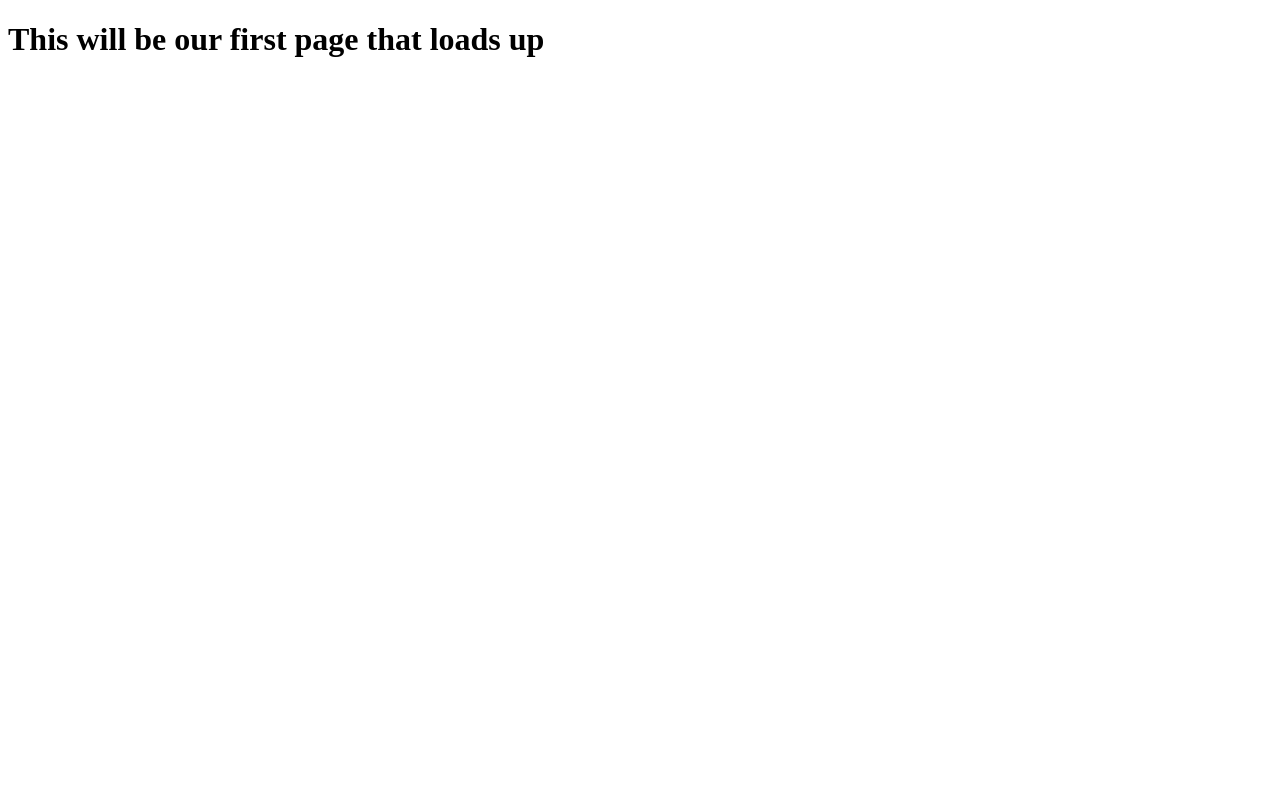
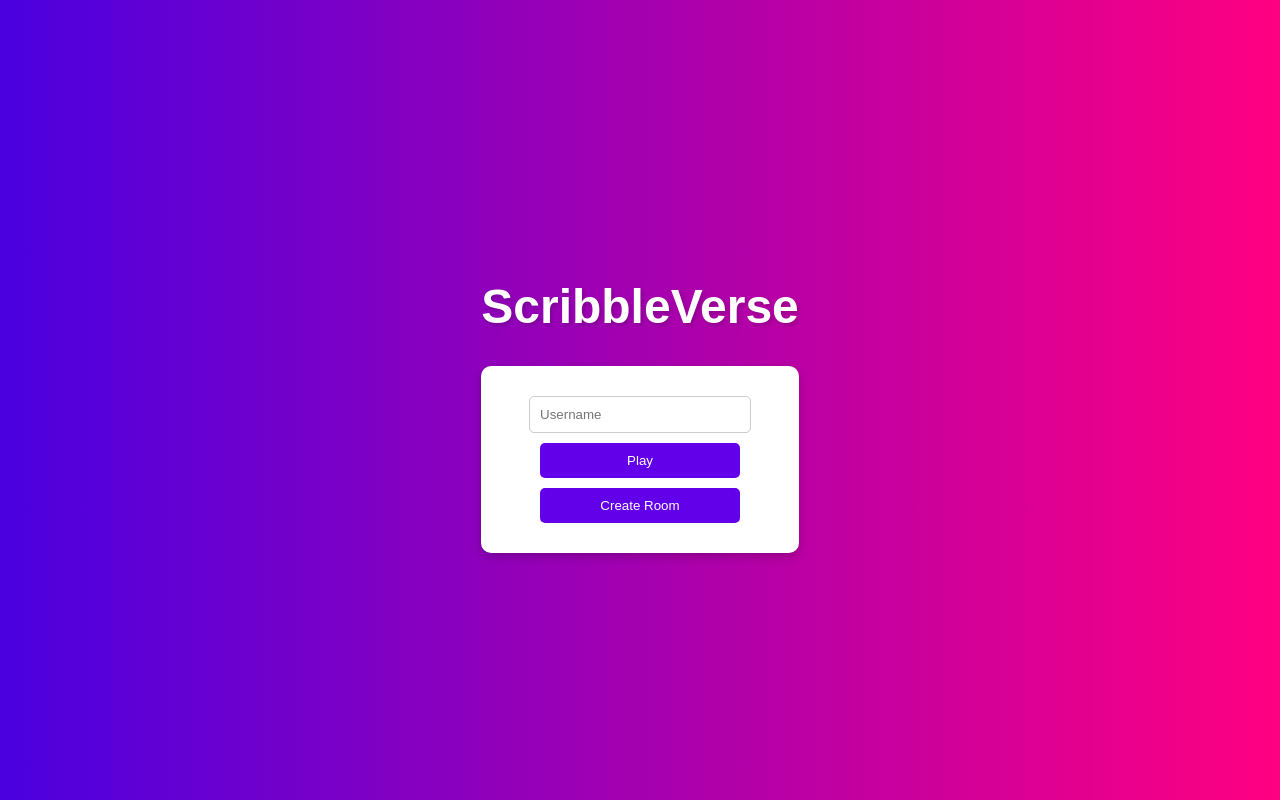
Before and after one commit to itzbenjamin17/Real-Time-Drawing-Game, a Django app: page / in a window 1280 px wide. Run offline with Django 5.2, Linux system fonts and the light colour scheme.

Commit message:
Added landing page into templates folder and css file into static folder

```diff
--- /dev/null
+++ b/ScribbleVerse/frontend/static/css/styles.css
@@ -0,0 +1,40 @@
+body {
+    margin: 0;
+    display: flex;
+    justify-content: center;
+    align-items: center;
+    height: 100vh;
+    background: linear-gradient(to right, #4a00e0, #ff0080);
+    font-family: Arial, sans-serif;
+}
+.container {
+    text-align: center;
+    background: white;
+    padding: 20px;
+    border-radius: 10px;
+    box-shadow: 0px 4px 10px rgba(0, 0, 0, 0.2);
+}
+h1 {
+    font-size: 48px;
+    color: white;
+    text-shadow: 2px 2px 4px rgba(0, 0, 0, 0.2);
+}
+input, button {
+    display: block;
+    width: 200px;
+    margin: 10px auto;
+    padding: 10px;
+    border: none;
+    border-radius: 5px;
+}
+input {
+    border: 1px solid #ccc;
+}
+button {
+    background: #6200ea;
+    color: white;
+    cursor: pointer;
+}
+button:hover {
+    background: #3700b3;
+}
--- a/ScribbleVerse/frontend/templates/frontend/index.html
+++ b/ScribbleVerse/frontend/templates/frontend/index.html
@@ -1,11 +1,37 @@
+{% load static %}
 <!DOCTYPE html>
 <html lang="en">
 <head>
     <meta charset="UTF-8">
     <meta name="viewport" content="width=device-width, initial-scale=1.0">
-    <title>Document</title>
+    <title>ScribbleVerse</title>
+    <link rel="stylesheet" href="{% static 'css/styles.css' %}">
 </head>
 <body>
-    <h1>This will be our first page that loads up</h1>
+    <div>
+        <h1>ScribbleVerse</h1>
+        <div class="container">
+            <input type="text" placeholder="Username" id="username">
+            <button onclick="playGame()">Play</button>
+            <button onclick="createRoom()">Create Room</button>
+        </div>
+    </div>
+
+    <script>
+        function playGame() {
+            let username = document.getElementById('username').value;
+            if (username) {
+                alert('Playing as ' + username);
+                // start of the game logic
+            } else {
+                alert('Please enter a username!');
+            }
+        }
+
+        function createRoom() {
+            alert('Create Room button clicked!');
+            // room creation logic
+        }
+    </script>
 </body>
 </html>
```
